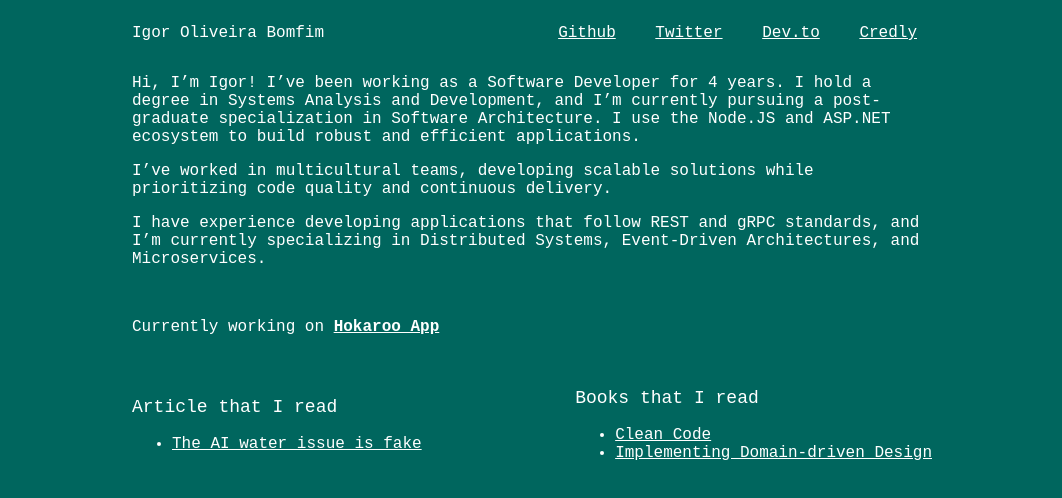
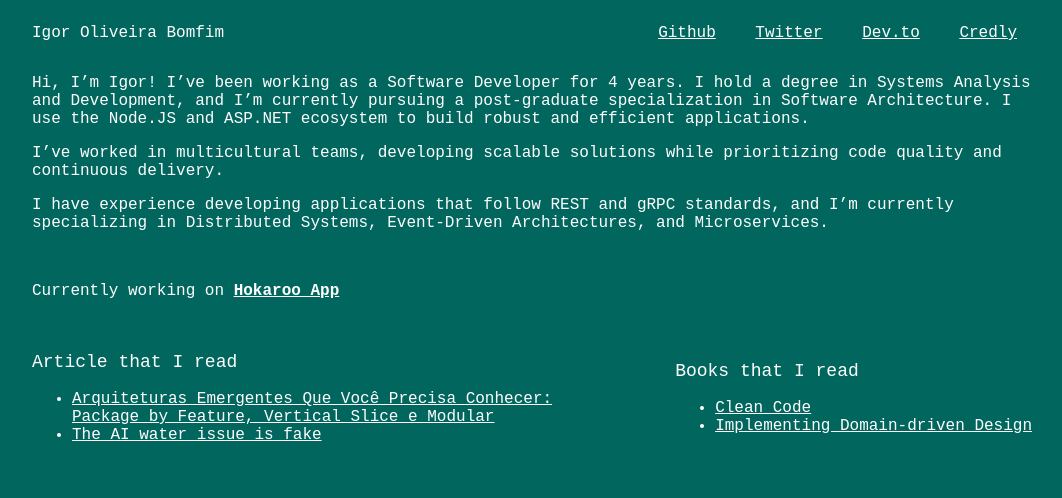
Before and after one commit to oliverigor27/oliverigor27, a plain HTML site: page index.html in a window 1280 px wide. Shown: the whole page, without its empty margins (108-1170 px from the left). Drawn offline with Linux system fonts and the light colour scheme.

Commit message:
feat: update my personal website

```diff
--- a/index.css
+++ b/index.css
@@ -6,7 +6,7 @@ body {
 }
 
 .container {
-    max-width: 800px;
+    max-width: 1000px;
     width: 100%;
     margin: 0 auto;
 }
--- a/index.html
+++ b/index.html
@@ -27,9 +27,10 @@
             <br />
         </section>
         <section class="recomendations">
-            <div>
+            <div style="width: 59%;">
                 <p class="subtitles">Article that I read</p>
                 <ul>
+                    <li><a class="itens" href="https://www.techleads.club/c/blog/quando-usar-arquiteturas-emergentes-package-by-feature-vertical-slice-e-modularizacao">Arquiteturas Emergentes Que Você Precisa Conhecer: Package by Feature, Vertical Slice e Modular</a></li>
                     <li><a class="itens" href="https://andymasley.substack.com/p/the-ai-water-issue-is-fake" target="_blank">The AI water issue is fake</a></li>
                 </ul>
             </div>
```
